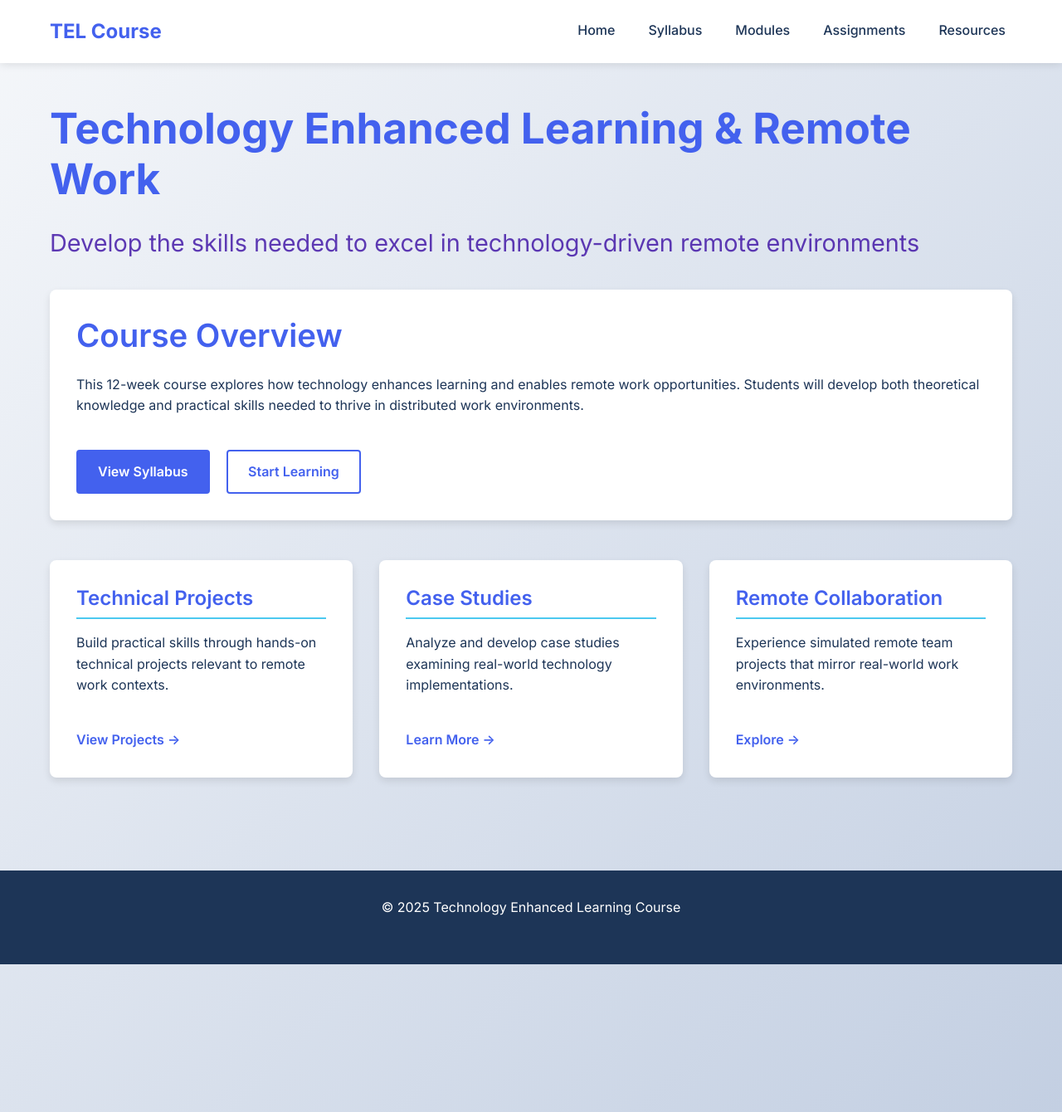
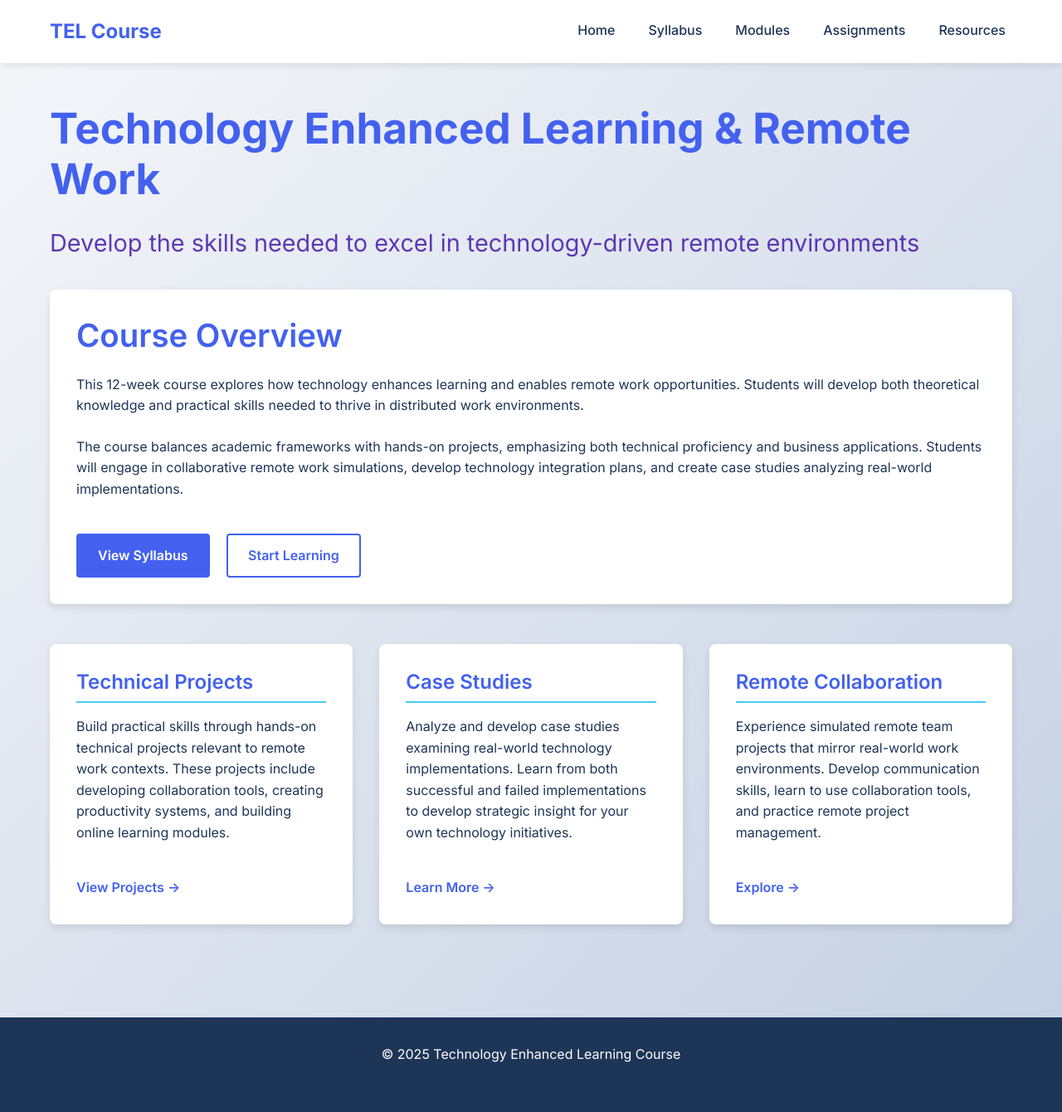
Before and after one commit to Freddricklogan/tech-enhanced-learning, a Jekyll site: the page built from index.html, in a window 1280 px wide and 1340 px high. Shown: the whole window at 83% size. Built offline with Jekyll 4.4.1, drawn with Linux system fonts in a browser that asks for light colours.

Commit message:
Update site with enhanced design and layout

```diff
--- a/index.html
+++ b/index.html
@@ -2,6 +2,7 @@
 layout: default
 title: Technology Enhanced Learning & Remote Work
 ---
+
 <div class="main-content">
   <h1>Technology Enhanced Learning & Remote Work</h1>
   <p class="tagline">Develop the skills needed to excel in technology-driven remote environments</p>
@@ -9,26 +10,29 @@ title: Technology Enhanced Learning & Remote Work
   <div class="course-card">
     <h2>Course Overview</h2>
     <p>This 12-week course explores how technology enhances learning and enables remote work opportunities. Students will develop both theoretical knowledge and practical skills needed to thrive in distributed work environments.</p>
-    <a href="syllabus/" class="button">View Syllabus</a>
-    <a href="modules/" class="button button-outline">Start Learning</a>
+    <p>The course balances academic frameworks with hands-on projects, emphasizing both technical proficiency and business applications. Students will engage in collaborative remote work simulations, develop technology integration plans, and create case studies analyzing real-world implementations.</p>
+    <div class="button-group">
+      <a href="syllabus/" class="button">View Syllabus</a>
+      <a href="modules/" class="button button-outline">Start Learning</a>
+    </div>
   </div>
 
   <div class="featured-sections">
     <div class="section-card">
       <h3>Technical Projects</h3>
-      <p>Build practical skills through hands-on technical projects relevant to remote work contexts.</p>
+      <p>Build practical skills through hands-on technical projects relevant to remote work contexts. These projects include developing collaboration tools, creating productivity systems, and building online learning modules.</p>
       <a href="assignments/" class="read-more">View Projects →</a>
     </div>
 
     <div class="section-card">
       <h3>Case Studies</h3>
-      <p>Analyze and develop case studies examining real-world technology implementations.</p>
+      <p>Analyze and develop case studies examining real-world technology implementations. Learn from both successful and failed implementations to develop strategic insight for your own technology initiatives.</p>
       <a href="assignments/case-study/" class="read-more">Learn More →</a>
     </div>
 
     <div class="section-card">
       <h3>Remote Collaboration</h3>
-      <p>Experience simulated remote team projects that mirror real-world work environments.</p>
+      <p>Experience simulated remote team projects that mirror real-world work environments. Develop communication skills, learn to use collaboration tools, and practice remote project management.</p>
       <a href="assignments/remote-team/" class="read-more">Explore →</a>
     </div>
   </div>
```
